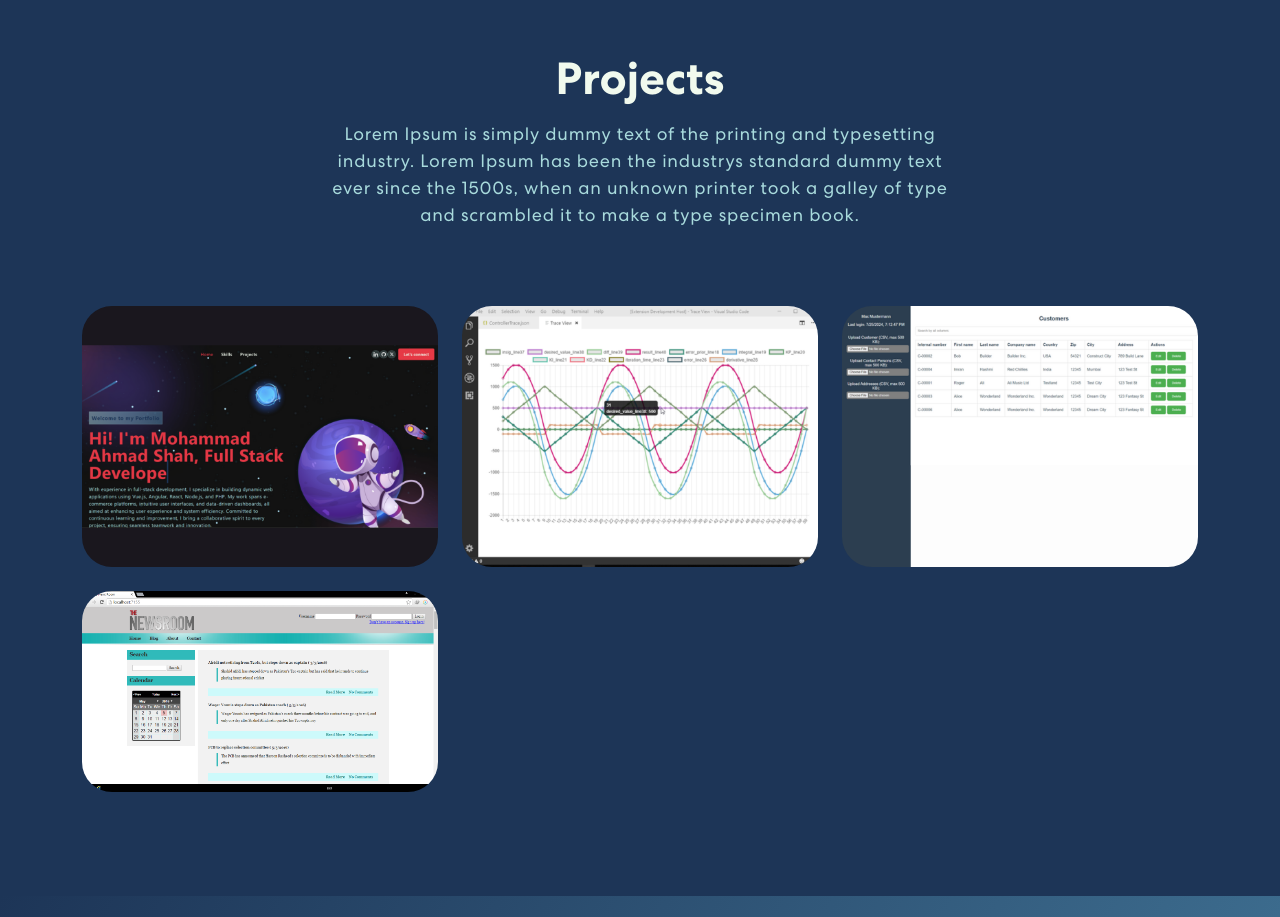
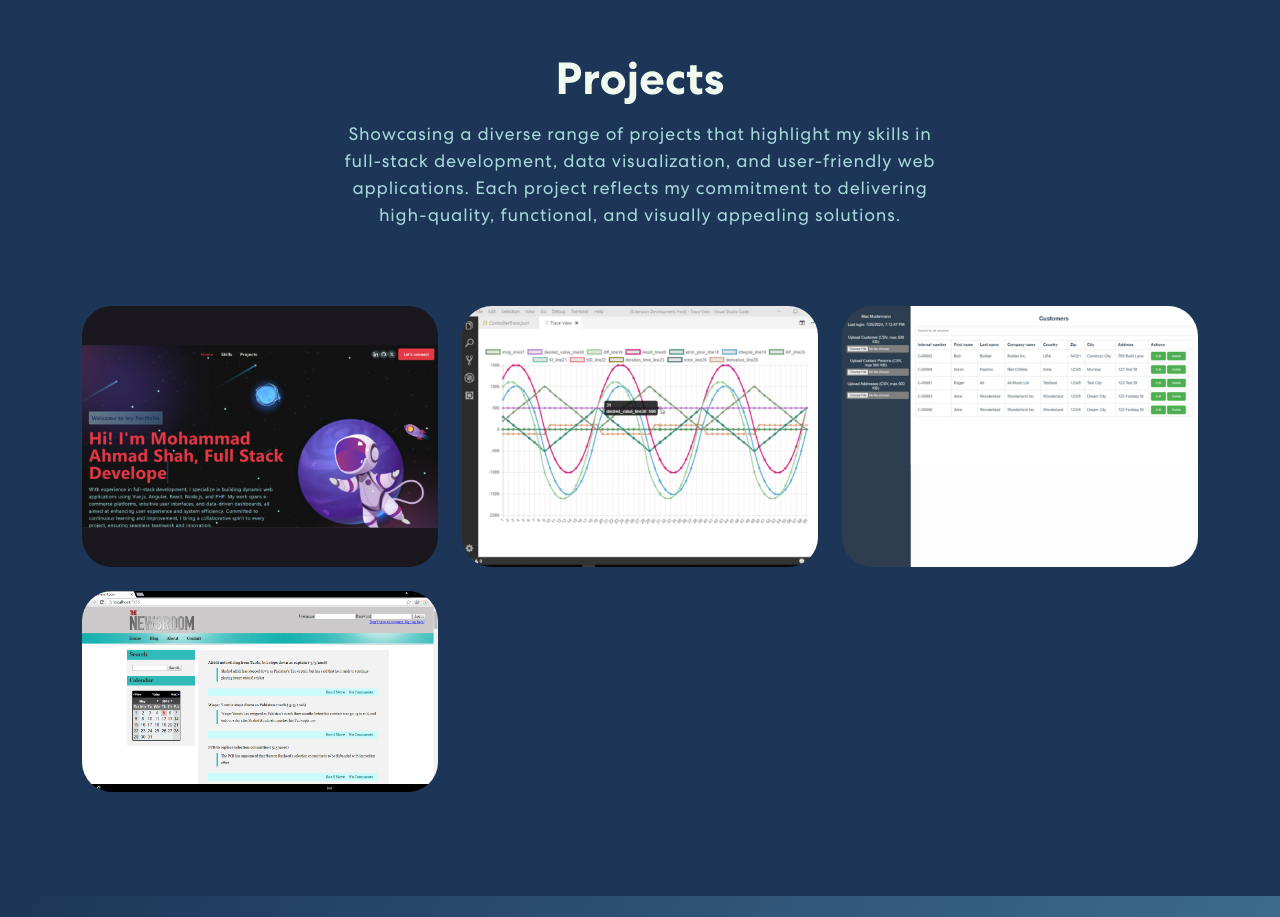
Before and after one commit to khagga926/portfolio, a React (Create React App) app: page / in a window 1280 px wide. Shown: the part 1560-2477 px from the top of the page. Built offline with nearby package versions, Linux system fonts and the light colour scheme.

Commit message:
fixed small text mistake

```diff
--- a/src/components/Projects.js
+++ b/src/components/Projects.js
@@ -62,11 +62,11 @@ export const Projects = () => {
                 >
                   <h2>Projects</h2>
                   <p>
-                    Lorem Ipsum is simply dummy text of the printing and
-                    typesetting industry. Lorem Ipsum has been the industrys
-                    standard dummy text ever since the 1500s, when an unknown
-                    printer took a galley of type and scrambled it to make a
-                    type specimen book.
+                    Showcasing a diverse range of projects that highlight my
+                    skills in full-stack development, data visualization, and
+                    user-friendly web applications. Each project reflects my
+                    commitment to delivering high-quality, functional, and
+                    visually appealing solutions.
                   </p>
                   <Tab.Container id="projects-tabs" defaultActiveKey="first">
                     <Nav
@@ -99,11 +99,12 @@ export const Projects = () => {
                       </Tab.Pane>
                       <Tab.Pane eventKey="section">
                         <p>
-                          Lorem ipsum dolor sit amet consectetur adipisicing
-                          elit. Cumque quam, quod neque provident velit, rem
-                          explicabo excepturi id illo molestiae blanditiis,
-                          eligendi dicta officiis asperiores delectus quasi
-                          inventore debitis quo.
+                          Showcasing a diverse range of projects that highlight
+                          my skills in full-stack development, data
+                          visualization, and user-friendly web applications.
+                          Each project reflects my commitment to delivering
+                          high-quality, functional, and visually appealing
+                          solutions.
                         </p>
                       </Tab.Pane>
                       <Tab.Pane eventKey="third">
```
